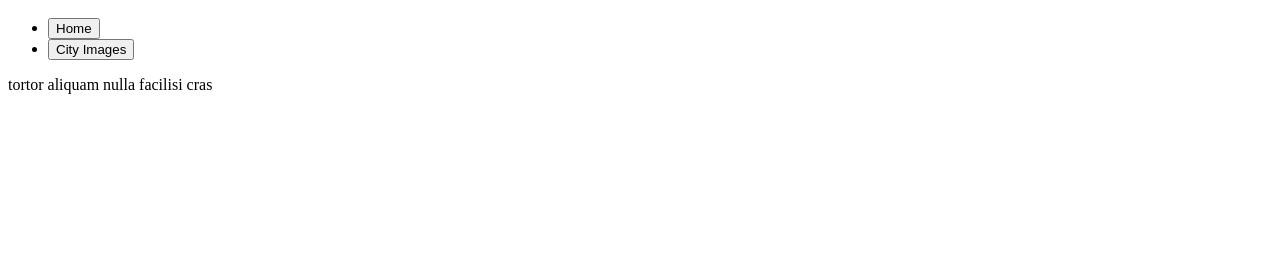
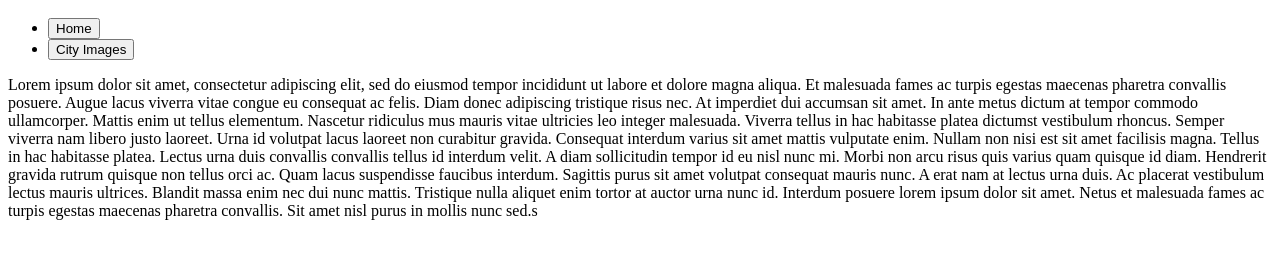
Before and after one commit to AngelFappdev/Simple-Travel-Site, a plain HTML site: page index.html in a window 1280 px wide. Shown: the part 48-306 px from the top of the page. Drawn offline with Linux system fonts and the light colour scheme.

Commit message:
Flushed Out Index Changes

```diff
--- a/index.html
+++ b/index.html
@@ -27,7 +27,9 @@
             </li>
         </ul>
      <div>
-        <p>tortor aliquam nulla facilisi cras</p>
+        <p>Lorem ipsum dolor sit amet, consectetur adipiscing elit, sed do eiusmod tempor incididunt ut labore et dolore magna aliqua. Et malesuada fames ac turpis egestas maecenas pharetra convallis posuere. Augue lacus viverra vitae congue eu consequat ac felis. Diam donec adipiscing tristique risus nec. At imperdiet dui accumsan sit amet. In ante metus dictum at tempor commodo ullamcorper. Mattis enim ut tellus elementum. Nascetur ridiculus mus mauris vitae ultricies leo integer malesuada. Viverra tellus in hac habitasse platea dictumst vestibulum rhoncus. Semper viverra nam libero justo laoreet. Urna id volutpat lacus laoreet non curabitur gravida. Consequat interdum varius sit amet mattis vulputate enim. Nullam non nisi est sit amet facilisis magna. Tellus in hac habitasse platea.
+
+            Lectus urna duis convallis convallis tellus id interdum velit. A diam sollicitudin tempor id eu nisl nunc mi. Morbi non arcu risus quis varius quam quisque id diam. Hendrerit gravida rutrum quisque non tellus orci ac. Quam lacus suspendisse faucibus interdum. Sagittis purus sit amet volutpat consequat mauris nunc. A erat nam at lectus urna duis. Ac placerat vestibulum lectus mauris ultrices. Blandit massa enim nec dui nunc mattis. Tristique nulla aliquet enim tortor at auctor urna nunc id. Interdum posuere lorem ipsum dolor sit amet. Netus et malesuada fames ac turpis egestas maecenas pharetra convallis. Sit amet nisl purus in mollis nunc sed.s</p>
 
      </div>
 
```
